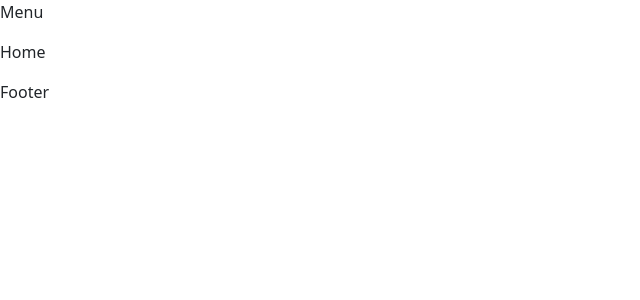
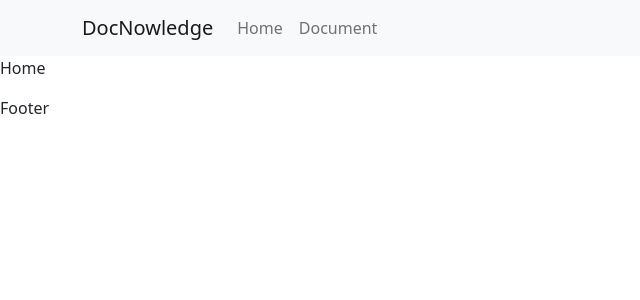
Before and after one commit to franAndrad/documentationCode, a React (Create React App) app: page / in a window 1280 px wide. Shown: the top 300 px of the page, without its empty margins (0-640 px from the left). Built offline with nearby package versions, Linux system fonts and the light colour scheme.

Commit message:
se agregaron los links para navegar en el navbar

```diff
--- a/src/components/common/Menu.js
+++ b/src/components/common/Menu.js
@@ -1,10 +1,24 @@
 import React from 'react';
+import Container from 'react-bootstrap/Container';
+import Nav from 'react-bootstrap/Nav';
+import Navbar from 'react-bootstrap/Navbar';
+import NavDropdown from 'react-bootstrap/NavDropdown';
+import { Link } from 'react-router-dom';
 
 const Menu = () => {
    return (
-      <div>
-         <p>Menu</p>
-      </div>
+      <Navbar bg="light" expand="lg">
+         <Container>
+            <Navbar.Brand as={Link} end to='/' >DocNowledge</Navbar.Brand>
+            <Navbar.Toggle aria-controls="basic-navbar-nav" />
+            <Navbar.Collapse id="basic-navbar-nav">
+               <Nav className="me-auto">
+                  <Nav.Link as={Link} end to='/'>Home</Nav.Link>
+                  <Nav.Link as={Link} end to='/document'>Document</Nav.Link>
+               </Nav>
+            </Navbar.Collapse>
+         </Container>
+      </Navbar>
    );
 };
 
```
